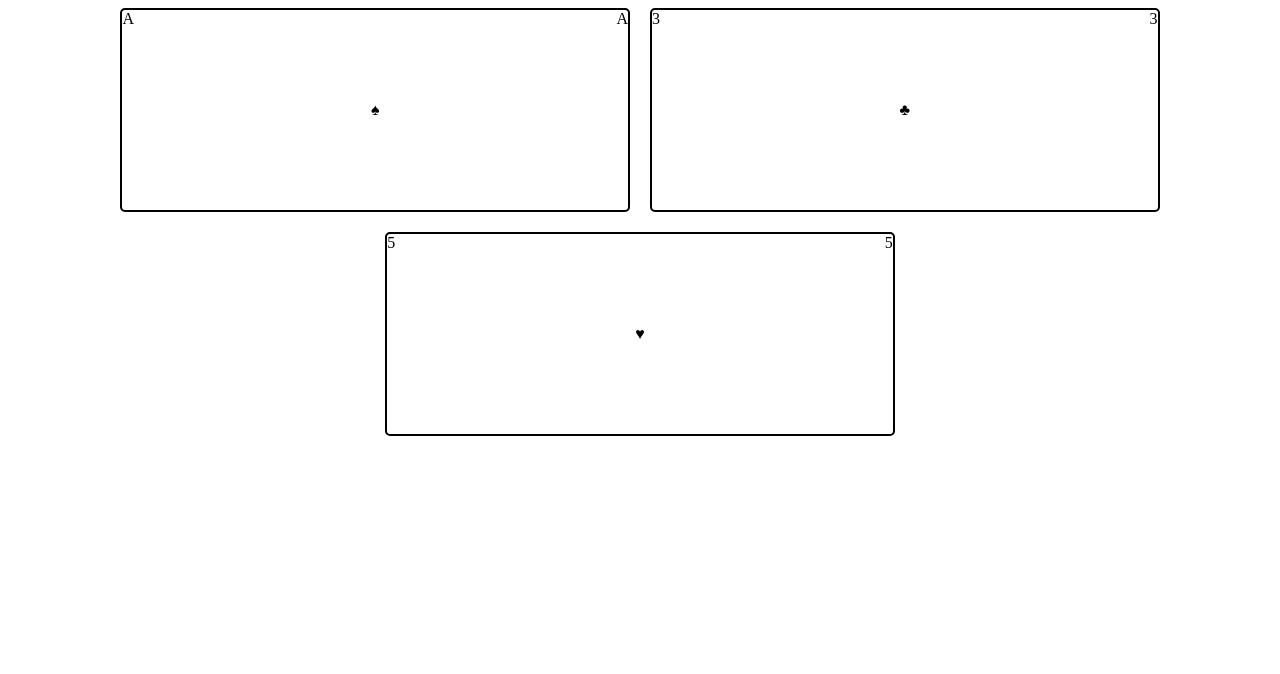
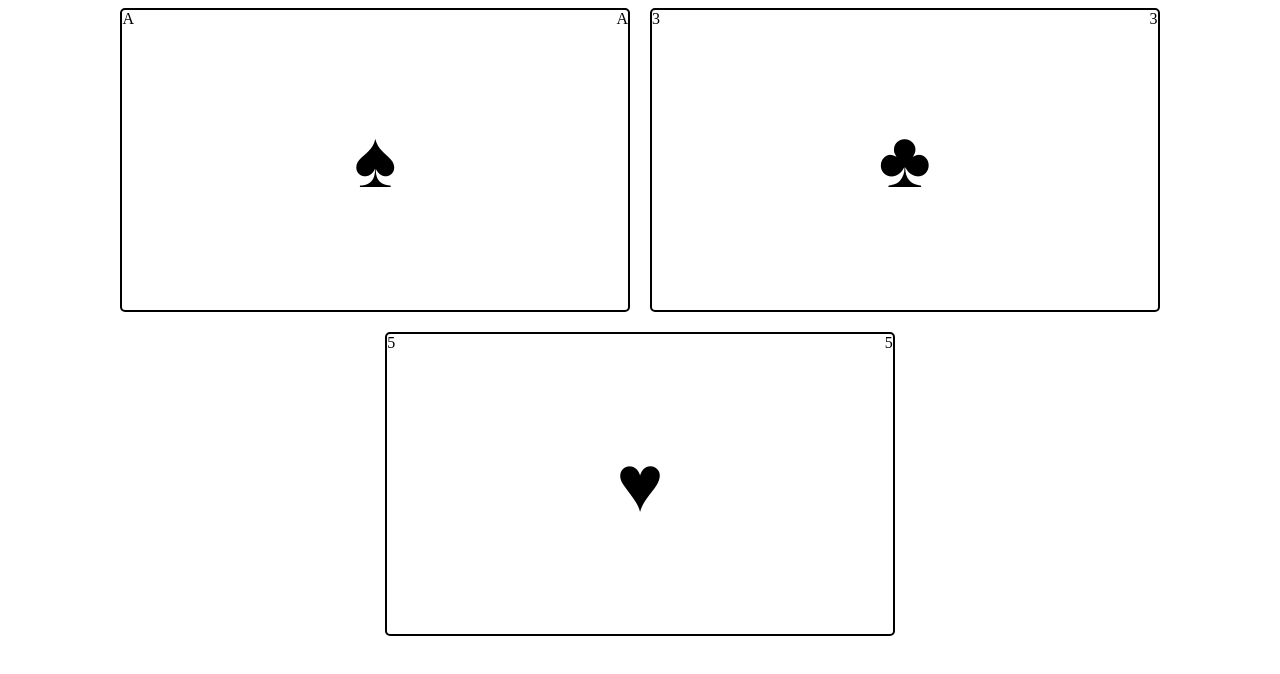
Before and after one commit to awuorochelle75/playing_cards, a plain HTML site: page index.html in a window 1280 px wide. Drawn offline with Linux system fonts and the light colour scheme.

Commit message:
Increases font size of the characters

```diff
--- a/styles.css
+++ b/styles.css
@@ -12,7 +12,7 @@
     border:2px solid black;
     border-radius:5px;
     width:40%;
-    height:200px;
+    height:300px;
 
 
 }
@@ -25,6 +25,7 @@
     display:flex;
     flex-direction: column;
     align-self: center;
+    font-size: 80px;
 }
 
 .right {
```
